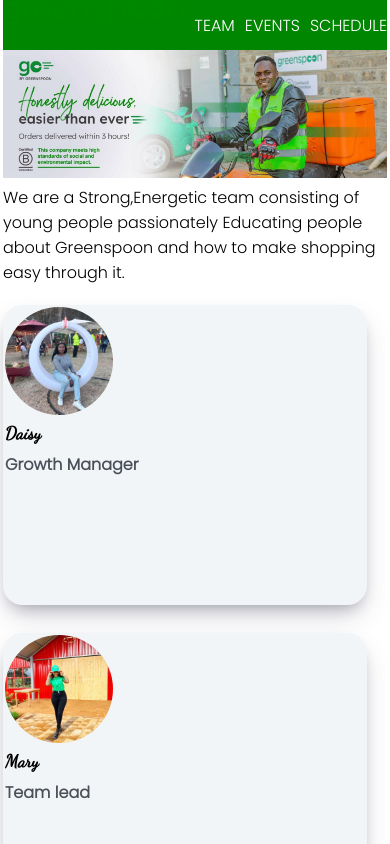
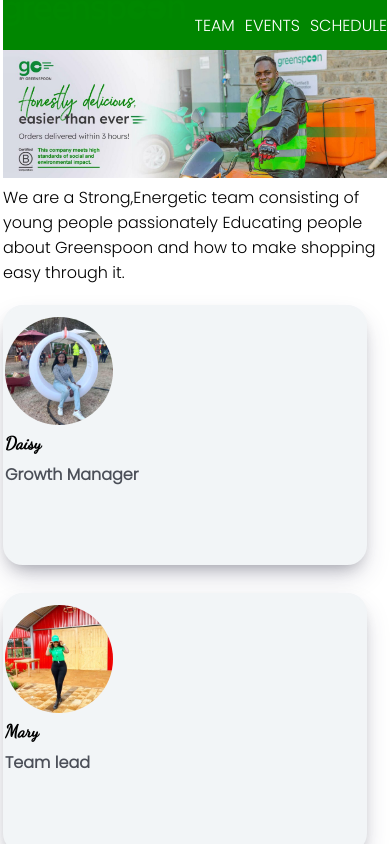
Before and after one commit to mike-mbugua/greenspoonBA, a React (Create React App) app in the folder greenspoon-ba/: page /team in a window 390 px wide. Shown: the top 844 px of the page. Built offline with nearby package versions, Linux system fonts and the light colour scheme.

Commit message:
minor changes

```diff
--- a/greenspoon-ba/src/components/Team/Team.css
+++ b/greenspoon-ba/src/components/Team/Team.css
@@ -60,9 +60,12 @@
 @media only screen and (max-width: 576px) {
   .team__card {
     width: 100%;
+    height: 260px;
+
   }
   .team__card img{
     width: 30%;
+    margin-top: 10px;
   }
   .team__container{
     justify-content: space-evenly;
@@ -73,7 +76,7 @@
 @media only screen and (min-width: 577px) and (max-width: 768px) {
   .team__card {
     width: 50%;
-    height: 400px;
+    height: 300px;
   }
   .team__card img{
     width: 30%;
```
